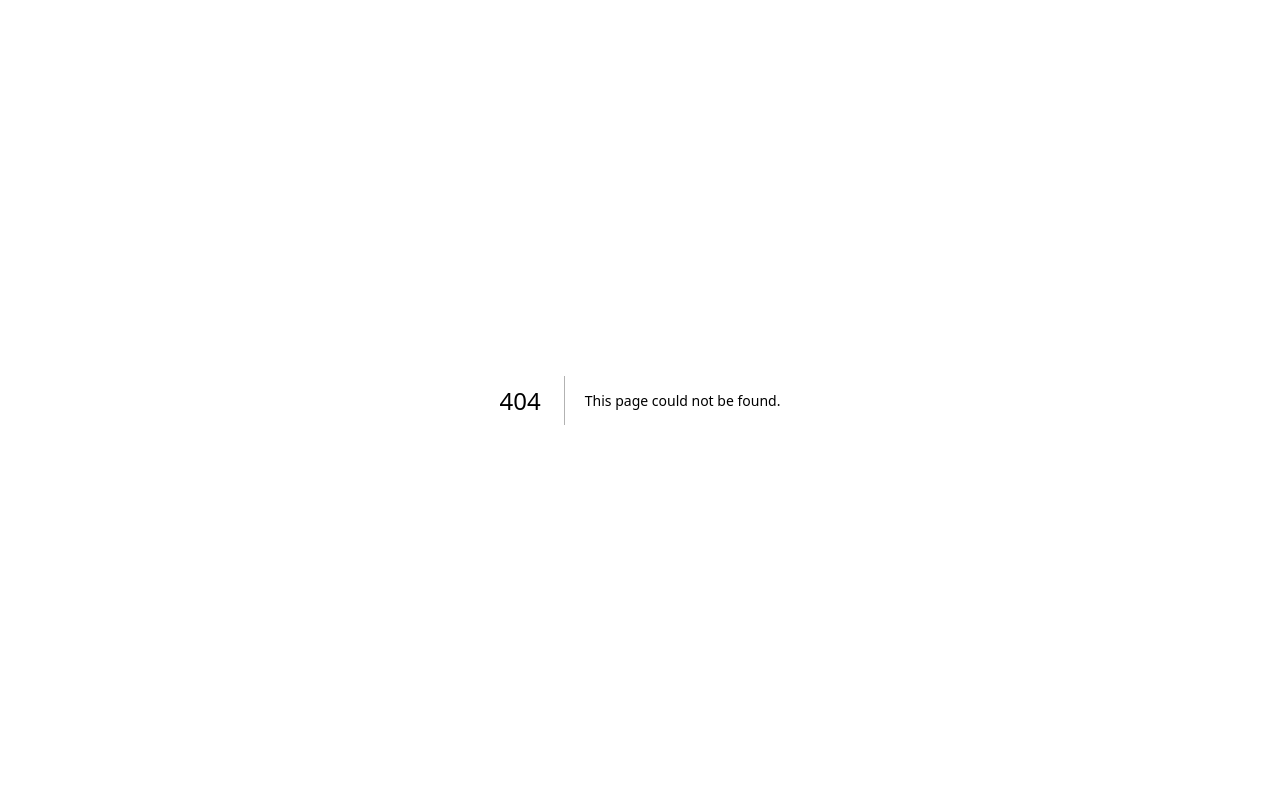
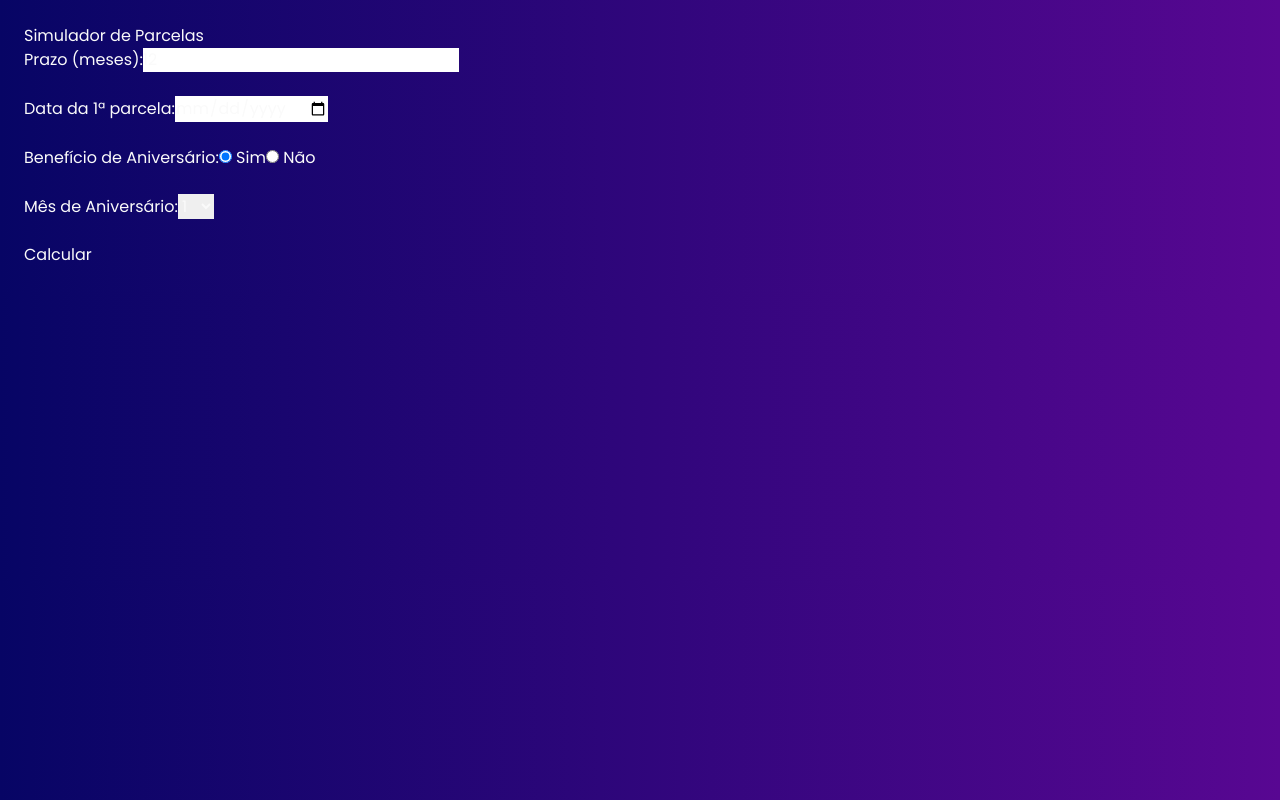
Before and after one commit to paulovc26/portfolio, a Next.js app: page /simulador in a window 1280 px wide. Before the commit this address had no page. Built offline with nearby package versions, Linux system fonts and the light colour scheme.

Commit message:
some tests

```diff
--- /dev/null
+++ b/src/app/simulador/page.tsx
@@ -0,0 +1,96 @@
+'use client';
+
+import { useState } from 'react';
+
+export default function SimuladorPage() {
+    const [prazo, setPrazo] = useState(12);
+    const [primeiraParcela, setPrimeiraParcela] = useState('');
+    const [beneficio, setBeneficio] = useState('sim');
+    const [mesAniversario, setMesAniversario] = useState(1);
+    interface Parcela {
+        parcela: number;
+        vencimento: Date;
+    }
+
+    const [cronograma, setCronograma] = useState<Parcela[]>([]);
+
+    function gerarCronogramaParcelas(inicio: Date, meses: number, mesAniversario: number, aplicarBeneficio: boolean) {
+        const cronograma = [];
+        const mesAtual = new Date(inicio);
+        let parcelasGeradas = 0;
+
+        while (parcelasGeradas < meses) {
+            const mes = mesAtual.getMonth() + 1;
+            if (!aplicarBeneficio || mes !== mesAniversario) {
+                cronograma.push({
+                    parcela: parcelasGeradas + 1,
+                    vencimento: new Date(mesAtual),
+                });
+                parcelasGeradas++;
+            }
+            mesAtual.setMonth(mesAtual.getMonth() + 1);
+        }
+
+        return cronograma;
+    }
+
+    function handleCalcular() {
+        if (!primeiraParcela) return;
+        const dataInicio = new Date(primeiraParcela);
+        const aplicarBeneficio = beneficio === 'sim';
+        const resultado = gerarCronogramaParcelas(dataInicio, prazo, mesAniversario, aplicarBeneficio);
+        setCronograma(resultado);
+    }
+
+    return (
+        <div style={{ padding: 24 }}>
+            <h1>Simulador de Parcelas</h1>
+
+            <label>
+                Prazo (meses):
+                <input type="number" value={prazo} onChange={(e) => setPrazo(Number(e.target.value))} />
+            </label>
+            <br /><br />
+
+            <label>
+                Data da 1ª parcela:
+                <input type="date" value={primeiraParcela} onChange={(e) => setPrimeiraParcela(e.target.value)} />
+            </label>
+            <br /><br />
+
+            <label>Benefício de Aniversário:</label>
+            <input type="radio" name="beneficio" value="sim" checked={beneficio === 'sim'} onChange={() => setBeneficio('sim')} /> Sim
+            <input type="radio" name="beneficio" value="nao" checked={beneficio === 'nao'} onChange={() => setBeneficio('nao')} /> Não
+            <br /><br />
+
+            <label>
+                Mês de Aniversário:
+                <select value={mesAniversario} onChange={(e) => setMesAniversario(Number(e.target.value))}>
+                    {Array.from({ length: 12 }, (_, i) => (
+                        <option key={i + 1} value={i + 1}>{i + 1}</option>
+                    ))}
+                </select>
+            </label>
+            <br /><br />
+
+            <button onClick={handleCalcular}>Calcular</button>
+
+            {cronograma.length > 0 && (
+                <div style={{ marginTop: 24 }}>
+                    <h2>Resultado</h2>
+                    <p><strong>Data da 1ª parcela:</strong> {new Date(primeiraParcela).toLocaleDateString('pt-BR')}</p>
+                    <p><strong>Data da última parcela:</strong> {cronograma[cronograma.length - 1].vencimento.toLocaleDateString('pt-BR')}</p>
+
+                    <h3>Parcelas:</h3>
+                    <ul>
+                        {cronograma.map((p) => (
+                            <li key={p.parcela}>
+                                Parcela {p.parcela} - {p.vencimento.toLocaleDateString('pt-BR', { month: 'long', year: 'numeric' })}
+                            </li>
+                        ))}
+                    </ul>
+                </div>
+            )}
+        </div>
+    );
+}
```
Also changed, not shown: src/app/api/route.ts (added).
